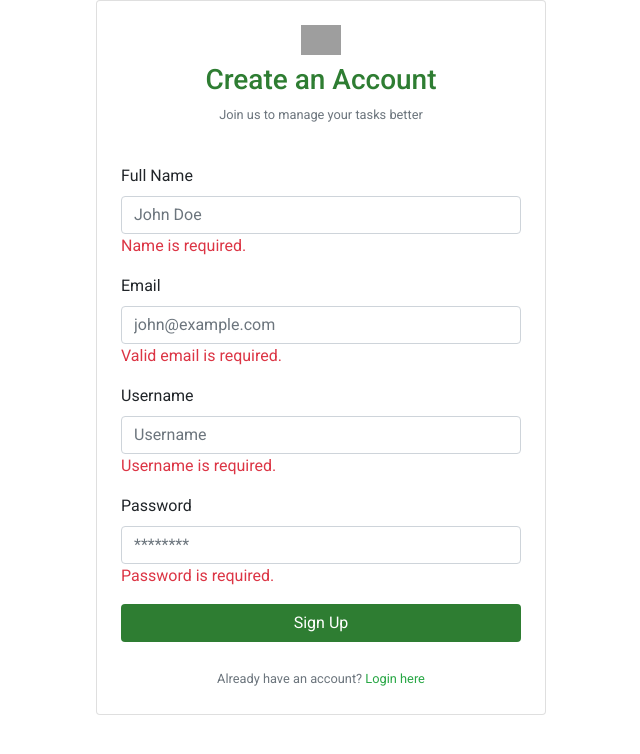
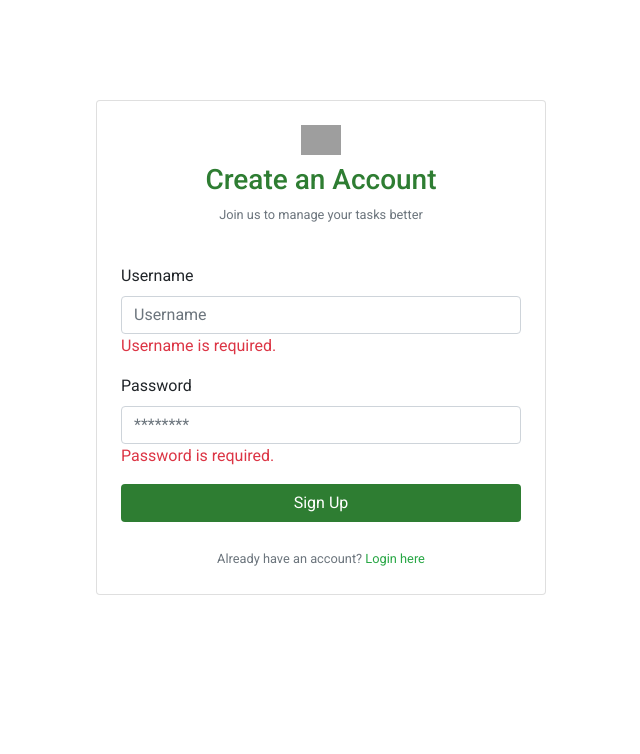
Before and after one commit to chamuda-arangalla/task-manager-treinetic, an Angular app in the folder frontend/: page /signup in a window 1280 px wide. Shown: the top 754 px of the page, without its empty margins (319-959 px from the left). Built offline with nearby package versions, Linux system fonts and the light colour scheme; grey boxes are pictures that could not be loaded.

Commit message:
Remove the Fullname and Email fields and add margin-top:100px

```diff
--- a/frontend/src/app/pages/signup/signup.component.html
+++ b/frontend/src/app/pages/signup/signup.component.html
@@ -1,5 +1,5 @@
 <div class="container d-flex justify-content-center align-items-center min-vh-100">
-    <div class="card p-4 shadow rounded-4" style="width: 100%; max-width: 450px; background-color: #ffffff;">
+    <div class="card p-4 shadow rounded-4" style="width: 100%; max-width: 450px; background-color: #ffffff; margin-top: 100px;">
       <div class="text-center mb-4">
         <img src="https://img.icons8.com/ios-filled/50/228B22/add-user-group-man-man.png" alt="User Icon" class="mb-2" width="40">
         <h3 class="fw-bold" style="color: #2e7d32;">Create an Account</h3>
@@ -7,22 +7,6 @@
       </div>
 
       <form >
-        <div class="mb-3">
-          <label for="name" class="form-label">Full Name</label>
-          <input type="text" formControlName="name" id="name" class="form-control" placeholder="John Doe">
-          <div class="text-danger">
-            Name is required.
-          </div>
-        </div>
-
-        <div class="mb-3">
-          <label for="email" class="form-label">Email</label>
-          <input type="email" formControlName="email" id="email" class="form-control" placeholder="john@example.com">
-          <div class="text-danger">
-            Valid email is required.
-          </div>
-        </div>
-
         <div class="mb-3">
           <label for="username" class="form-label">Username</label>
           <input type="text" formControlName="username" id="username" class="form-control" placeholder="Username">
```
